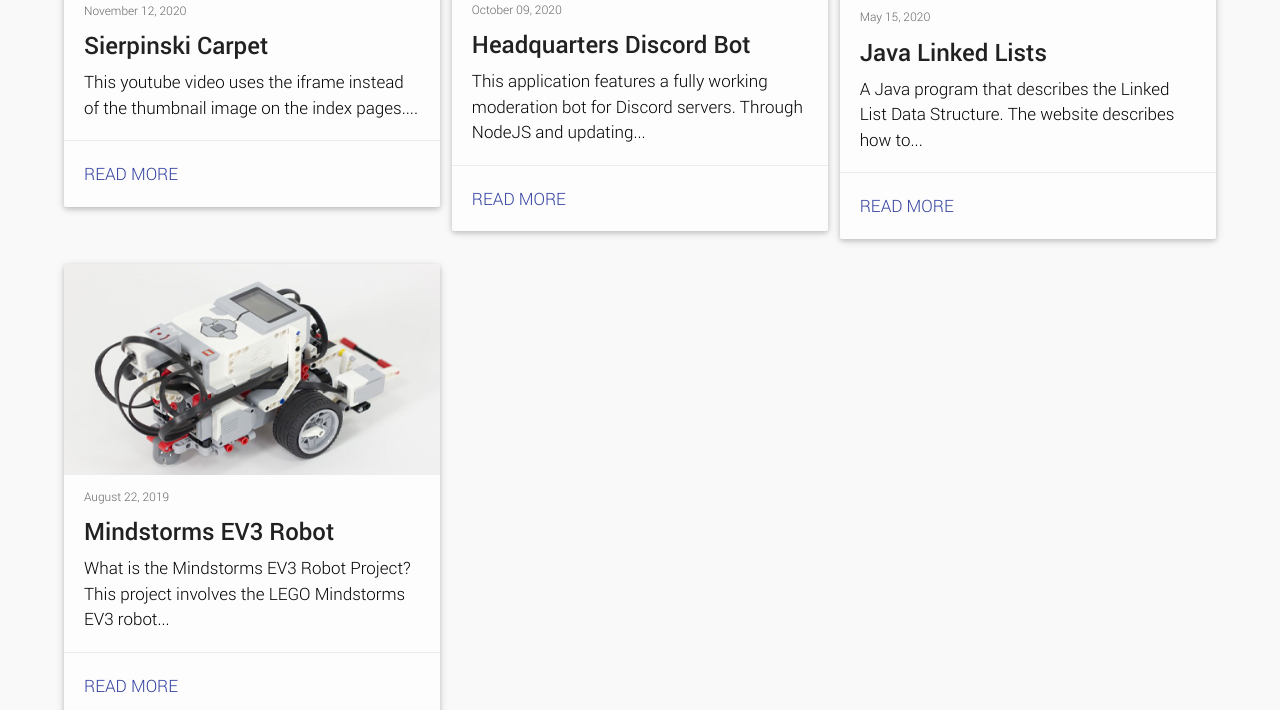
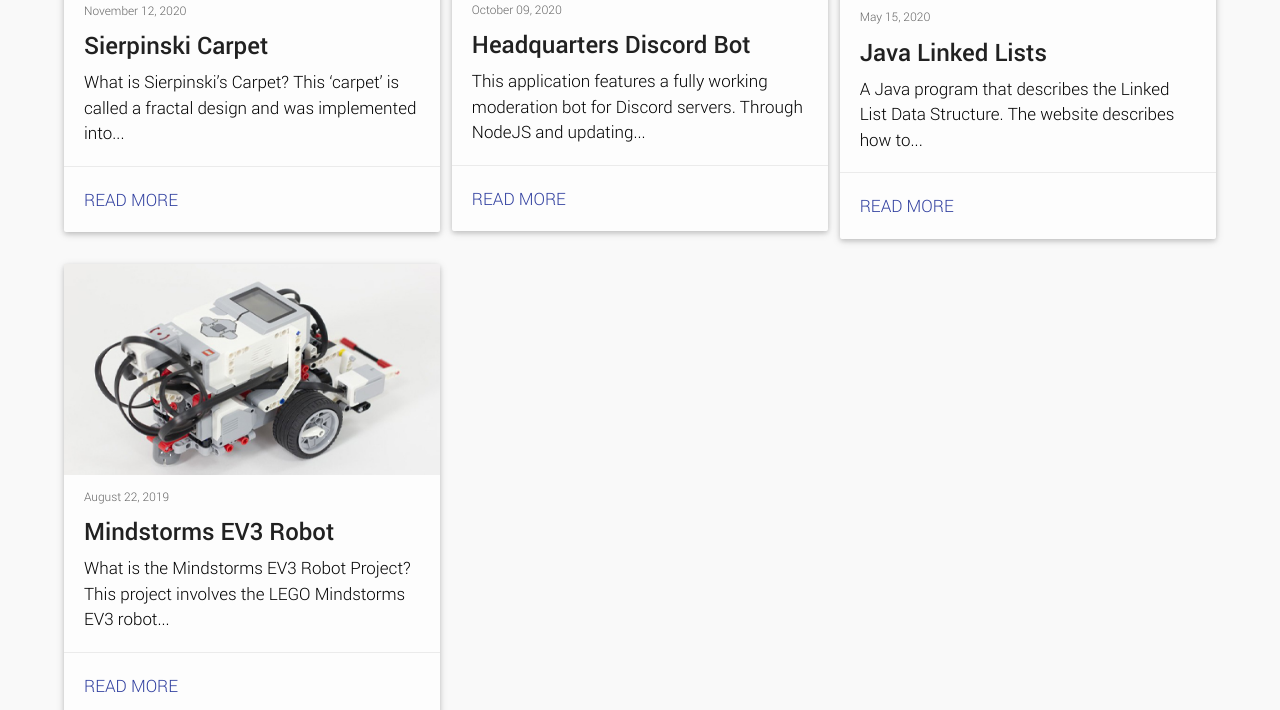
Before and after one commit to Markay12/MarkInfo-Projects, a Jekyll site: the page built from index.html, in a window 1280 px wide and 900 px high, scrolled down 426 px, cut to the strip 190-900 px from the top of the window. Built offline with Jekyll 4.4.1, drawn with Linux system fonts in a browser that asks for light colours; the list of posts is cut into pages by our own code.

Commit message:
new information update

````diff
--- a/_posts/2020-11-12-sierpinski.md
+++ b/_posts/2020-11-12-sierpinski.md
@@ -8,9 +8,19 @@ title: Sierpinski Carpet
 tags: [Video, Fractal]
 category: [C++]
 ---
-This youtube video uses the iframe instead of the thumbnail image on the index pages.
 
-For a YouTube video, no embedding code is required, it all works through the video ID.
+<img src="..\media\compressed\sierpinski.png" alt="Sierpinski Carpet">
+
+## What is Sierpinski's Carpet?
+
+This 'carpet' is called a fractal design and was implemented into C++ via my algorithm. A fractal design is a self-similar subset of Euclidean space whose fractal dimension strictly exceeds its topological dimension. The most notable of these can be found with the Mandelbrot set.
+
+
+In this demonstration we used the Sierpinski Carpet which is a derivative of many of his findings and projects. This carpet represents radio antennae and its uniqueness. The fractal design is one generalization of the Cantor set to two dimension.
+
+Understanding the math behind this is definitely something to look at more and study, but just looking at it will suffice.
+
+
 
 ```yml
 ---
````
